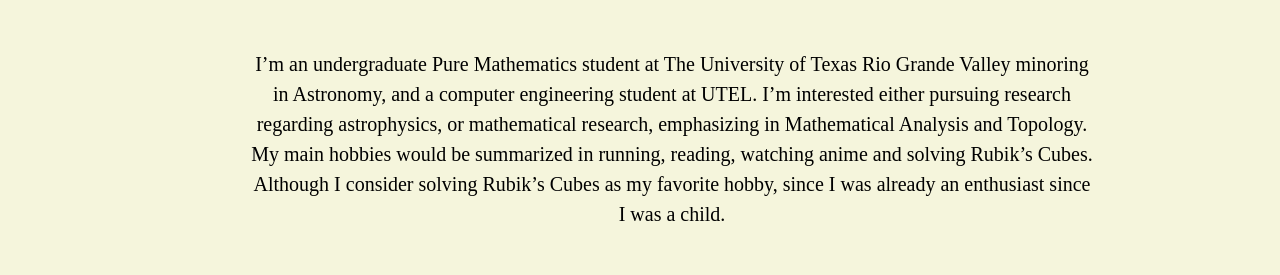
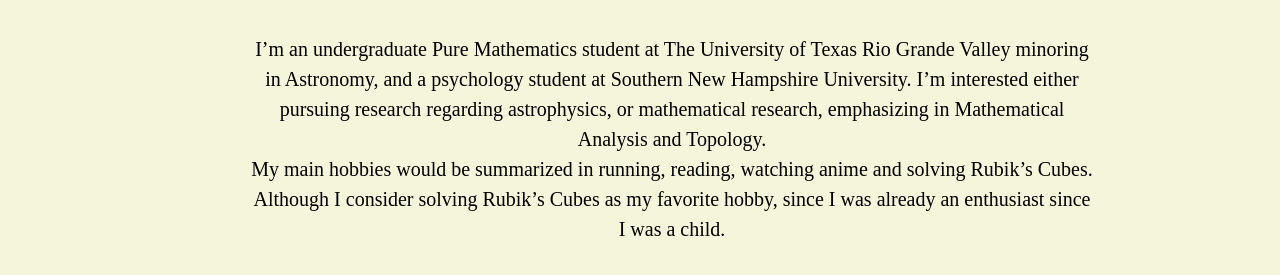
Before and after one commit to mapi100/mapi100.github.io, a plain HTML site: page about.html in a window 1280 px wide. Shown: the part 209-484 px from the top of the page. Drawn offline with Linux system fonts and the light colour scheme.

Commit message:
Update about.html

```diff
--- a/about.html
+++ b/about.html
@@ -29,7 +29,7 @@ body {
 	<img src="https://i.imgur.com/tdNn99j.png" align="left" style="width:240px;">
 
 	<!-- Paragraphs -->
-	<p>I’m an undergraduate Pure Mathematics student at The University of Texas Rio Grande Valley minoring in Astronomy, and a computer engineering student at UTEL. I’m interested either pursuing research regarding astrophysics, or mathematical research, emphasizing in Mathematical Analysis and Topology.
+	<p>I’m an undergraduate Pure Mathematics student at The University of Texas Rio Grande Valley minoring in Astronomy, and a psychology student at Southern New Hampshire University. I’m interested either pursuing research regarding astrophysics, or mathematical research, emphasizing in Mathematical Analysis and Topology.
 	<br>
 
 	My main hobbies would be summarized in running, reading, watching anime and solving Rubik’s Cubes. Although I consider solving Rubik’s Cubes as my favorite hobby, since I was already an enthusiast since I was a child.
```
